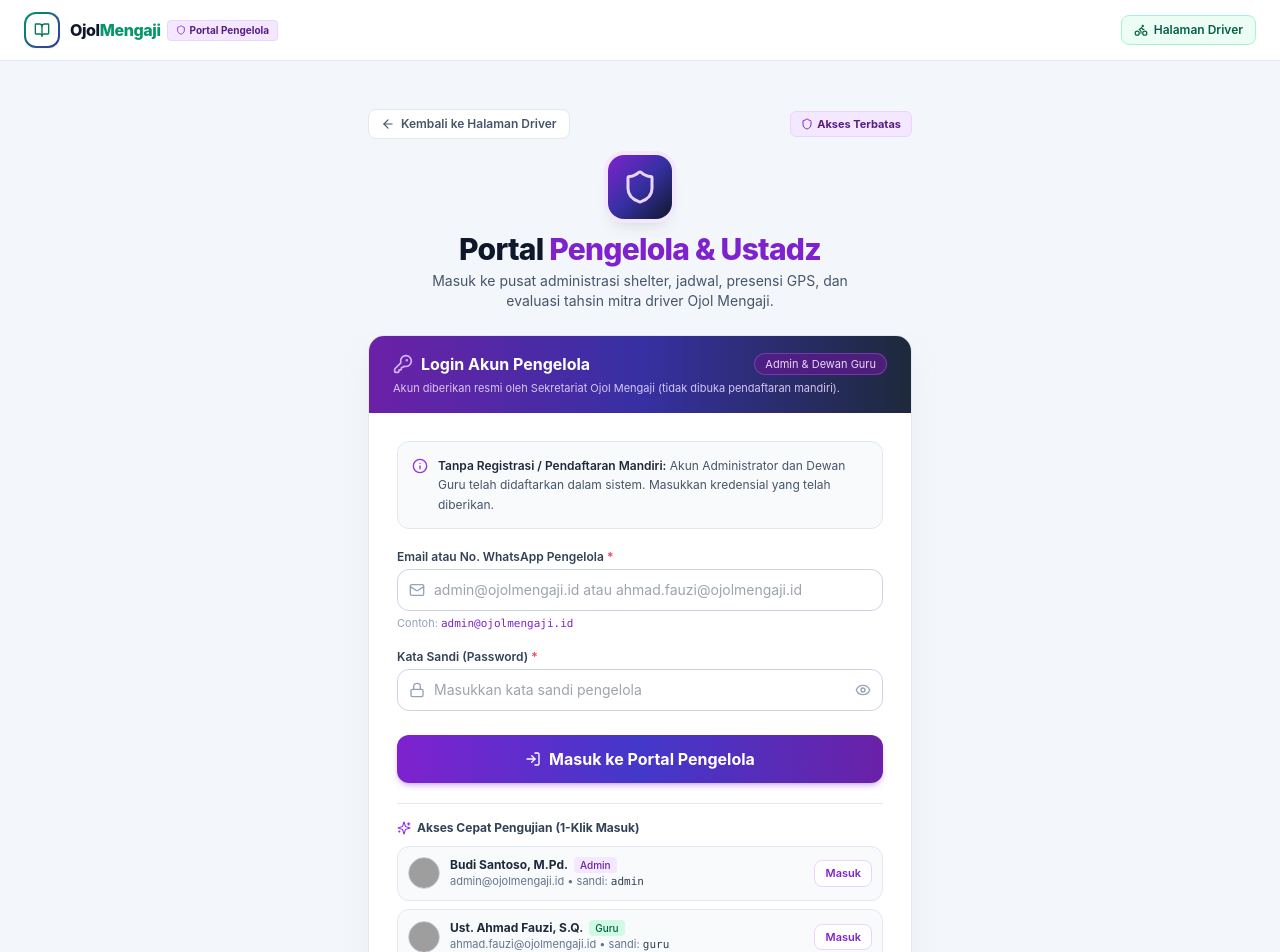
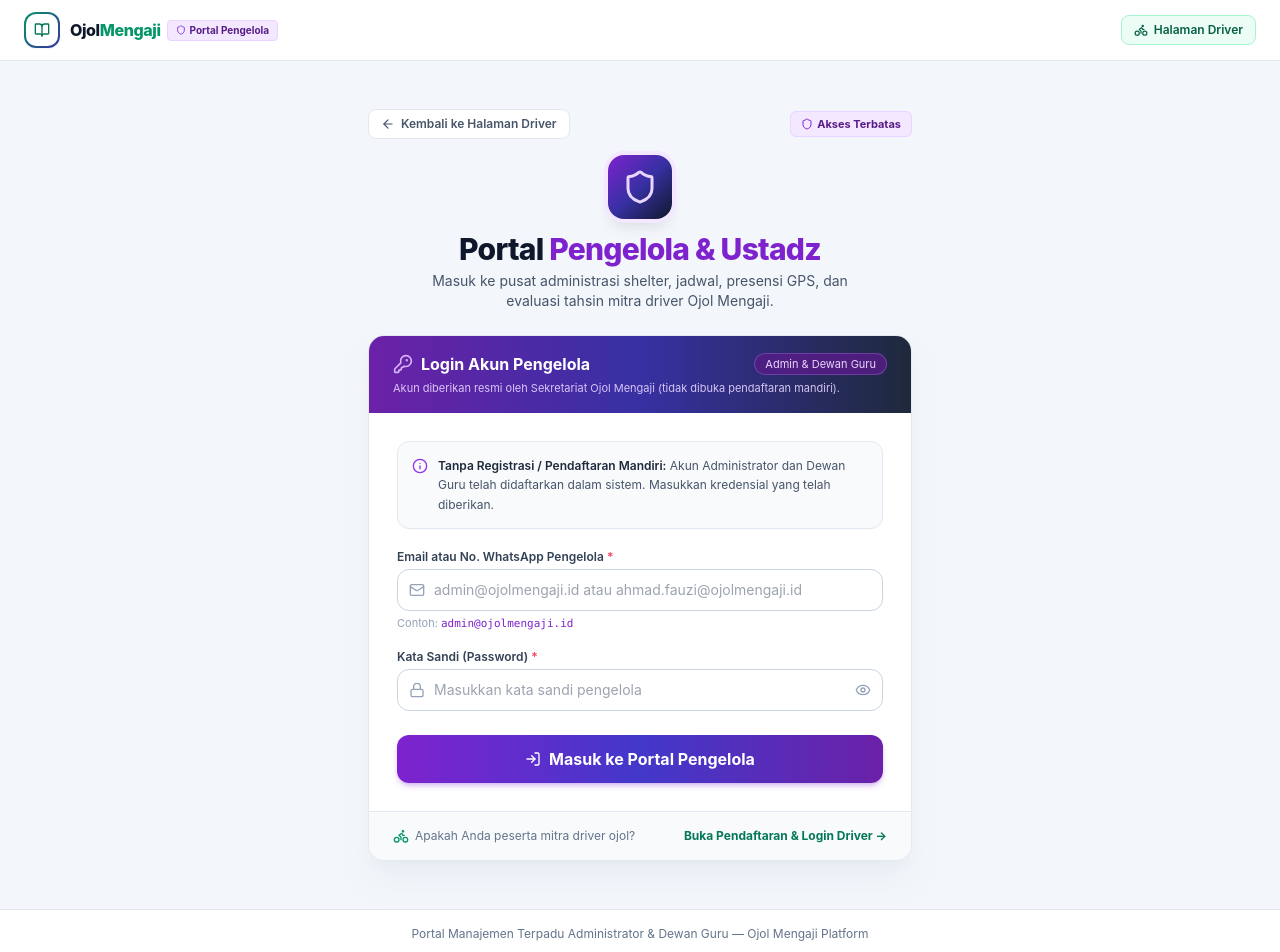
Before and after one commit to MuhammadAkmalSyarif/OjolMengaji, a Next.js app: page /admin in a window 1280 px wide. Shown: the top 952 px of the page. Built offline with nearby package versions, Linux system fonts and the light colour scheme; grey boxes are pictures that could not be loaded.

Commit message:
feat: add AdminAuth component for staff and teacher portal login

```diff
--- a/src/components/admin/AdminAuth.tsx
+++ b/src/components/admin/AdminAuth.tsx
@@ -15,7 +15,6 @@
   CheckCircle2,
   ArrowLeft,
   Bike,
-  Sparkles,
   Info,
   KeyRound
 } from 'lucide-react';
@@ -25,7 +24,7 @@
 }
 
 export const AdminAuth: React.FC<AdminAuthProps> = ({ onSuccess }) => {
-  const { loginStaff, users, currentUser } = useApp();
+  const { loginStaff, currentUser } = useApp();
 
   const [identifier, setIdentifier] = useState('');
   const [password, setPassword] = useState('');
@@ -34,25 +33,19 @@
   const [successMsg, setSuccessMsg] = useState<string | null>(null);
   const [isSubmitting, setIsSubmitting] = useState(false);
 
-  // Available staff accounts for demo quick fill
-  const demoStaff = users.filter(u => u.role === 'admin' || u.role === 'guru');
-
-  const handleLogin = (e?: React.FormEvent, customId?: string, customPass?: string) => {
+  const handleLogin = (e?: React.FormEvent) => {
     if (e) e.preventDefault();
     setErrorMsg(null);
     setSuccessMsg(null);
 
-    const targetId = customId !== undefined ? customId : identifier;
-    const targetPass = customPass !== undefined ? customPass : password;
-
-    if (!targetId.trim()) {
+    if (!identifier.trim()) {
       setErrorMsg('Silakan masukkan email atau nomor HP pengelola.');
       return;
     }
 
     setIsSubmitting(true);
     setTimeout(() => {
-      const res = loginStaff(targetId, targetPass);
+      const res = loginStaff(identifier, password);
       setIsSubmitting(false);
 
       if (res.success) {
@@ -62,12 +55,6 @@
         setErrorMsg(res.message);
       }
     }, 450);
-  };
-
-  const handleQuickLogin = (email: string, pass: string) => {
-    setIdentifier(email);
-    setPassword(pass);
-    handleLogin(undefined, email, pass);
   };
 
   return (
@@ -230,52 +217,6 @@
               </button>
             </div>
           </form>
-
-          {/* Demo Quick Access Helper */}
-          <div className="pt-4 border-t border-slate-200">
-            <div className="flex items-center gap-1.5 mb-2.5">
-              <Sparkles className="w-3.5 h-3.5 text-purple-600" />
-              <span className="text-xs font-bold text-slate-700">
-                Akses Cepat Pengujian (1-Klik Masuk)
-              </span>
-            </div>
-
-            <div className="grid grid-cols-1 gap-2">
-              {demoStaff.map((staff) => (
-                <button
-                  key={staff.id}
-                  type="button"
-                  onClick={() => handleQuickLogin(staff.email, staff.password || (staff.role === 'admin' ? 'admin' : 'guru'))}
-                  className="flex items-center justify-between p-2.5 rounded-xl bg-slate-50 hover:bg-purple-50 border border-slate-200 hover:border-purple-300 text-left transition group"
-                >
-                  <div className="flex items-center gap-2.5">
-                    <img
-                      src={staff.avatar || 'https://images.unsplash.com/photo-1472099645785-5658abf4ff4e?w=100'}
-                      alt={staff.name}
-                      className="w-8 h-8 rounded-full object-cover border border-slate-300 group-hover:border-purple-400"
-                    />
-                    <div>
-                      <div className="text-xs font-bold text-slate-800 group-hover:text-purple-900 flex items-center gap-1.5">
-                        <span>{staff.name}</span>
-                        <span className={`text-[10px] px-1.5 py-0.2 rounded font-medium ${
-                          staff.role === 'admin' ? 'bg-purple-100 text-purple-800' : 'bg-emerald-100 text-emerald-800'
-                        }`}>
-                          {staff.role === 'admin' ? 'Admin' : 'Guru'}
-                        </span>
-                      </div>
-                      <div className="text-[11px] text-slate-500">
-                        {staff.email} • sandi: <span className="font-mono text-slate-700">{staff.password || 'admin'}</span>
-                      </div>
-                    </div>
-                  </div>
-
-                  <span className="text-[11px] font-semibold text-purple-700 bg-white group-hover:bg-purple-600 group-hover:text-white px-2.5 py-1 rounded-lg border border-purple-200 transition-colors shadow-2xs">
-                    Masuk
-                  </span>
-                </button>
-              ))}
-            </div>
-          </div>
         </div>
 
         {/* Card Footer: Ojol Driver reminder */}
```
